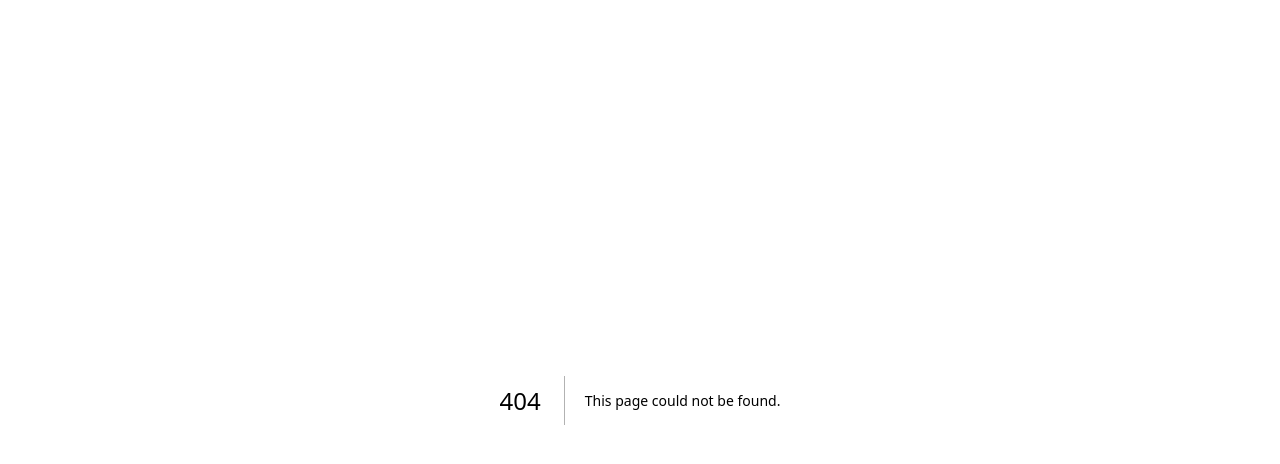
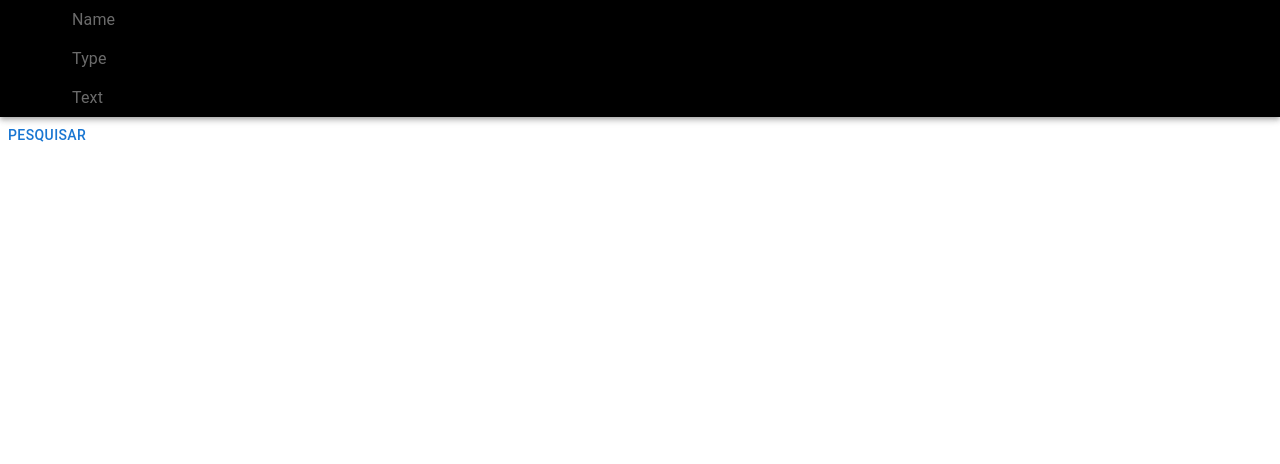
Before and after one commit to KleitonEwerton/builder-mtg-with-nextjs, a Next.js app: page /cards/advancedSearch in a window 1280 px wide. Before the commit this address had no page. Shown: the top 464 px of the page. Built offline with nearby package versions, Linux system fonts and the light colour scheme.

Commit message:
advanced seach de forma individual. TODO: Estilizar

```diff
--- /dev/null
+++ b/src/app/cards/advancedSearch/page.tsx
@@ -0,0 +1,110 @@
+"use client";
+import { styled, alpha } from "@mui/material/styles";
+import AppBar from "@mui/material/AppBar";
+import Box from "@mui/material/Box";
+import Toolbar from "@mui/material/Toolbar";
+import InputBase from "@mui/material/InputBase";
+import SearchIcon from "@mui/icons-material/Search";
+import { useRouter } from "next/navigation";
+import { Button } from "@mui/material";
+import { useState, useEffect } from "react";
+
+const Search = styled("div")(({ theme }) => ({
+  position: "relative",
+  borderRadius: theme.shape.borderRadius,
+  backgroundColor: alpha(theme.palette.common.black, 1),
+  "&:hover": {
+    backgroundColor: alpha(theme.palette.common.white, 0.25),
+  },
+  marginLeft: 0,
+  width: "100%",
+}));
+
+const SearchIconWrapper = styled("div")(({ theme }) => ({
+  padding: theme.spacing(0, 2),
+  height: "100%",
+  position: "absolute",
+  pointerEvents: "none",
+  backgroundColor: alpha(theme.palette.common.black, 1),
+  display: "flex",
+  alignItems: "center",
+  justifyContent: "center",
+}));
+
+const Input = styled(InputBase)(({ theme }) => ({
+  color: "inherit",
+  width: "100%",
+  backgroundColor: alpha(theme.palette.common.black, 1),
+  "& .MuiInputBase-input": {
+    padding: theme.spacing(1, 1, 1, 0),
+    paddingLeft: `calc(1em + ${theme.spacing(4)})`,
+    transition: theme.transitions.create("width"),
+  },
+}));
+
+const Tool = styled(Toolbar)(({ theme }) => ({
+  backgroundColor: alpha(theme.palette.common.black, 1),
+}));
+
+export default function AdvancedSearch() {
+  const [query, setQuery] = useState(""); // Estado para armazenar o valor da pesquisa
+  const [name, setName] = useState(""); // Estado para armazenar o nome da carta
+  const [oracle, setOracle] = useState(""); // Estado para armazenar o texto do oracle
+  const [type, setType] = useState(""); // Estado para armazenar o tipo da carta
+
+  const router = useRouter();
+
+  useEffect(() => {
+    // Atualiza a query sempre que name, oracle ou type mudam
+    const buildQuery = () => {
+      const parts = [];
+      if (name) parts.push(`name:${name}`);
+      if (oracle) parts.push(`(oracle:${oracle.split(' ').join(' oracle:')})`);
+      if (type) parts.push(`type:${type}`);
+      return parts.join(' ');
+    };
+
+    setQuery(buildQuery());
+  }, [name, oracle, type]);
+
+  const handleSearch = () => {
+    console.log("1 - Pesquisar por:", query);
+    if (query.length > 0) {
+      router.push(`/cards/list?search=${query}`); // Redireciona para a página com query string
+      console.log("2 - Pesquisar por:", query);
+    }
+  };
+
+  return (
+    <Box sx={{ flexGrow: 1 }}>
+      <AppBar position="static">
+        <Tool>
+          <Search>
+            <SearchIconWrapper>
+              <SearchIcon />
+            </SearchIconWrapper>
+            <Input
+              placeholder="Name"
+              inputProps={{ "aria-label": "search" }}
+              onChange={(e) => setName(e.target.value)}
+              sx={{ width: "100%" }}
+            />
+            <Input
+              placeholder="Type"
+              inputProps={{ "aria-label": "search" }}
+              onChange={(e) => setType(e.target.value)}
+              sx={{ width: "100%" }}
+            />
+            <Input
+              placeholder="Text"
+              inputProps={{ "aria-label": "search" }}
+              onChange={(e) => setOracle(e.target.value)}
+              sx={{ width: "100%" }}
+            />
+          </Search>
+        </Tool>
+      </AppBar>
+      <Button onClick={handleSearch}>Pesquisar</Button>
+    </Box>
+  );
+}
--- a/src/app/cards/list/page.tsx
+++ b/src/app/cards/list/page.tsx
@@ -24,7 +24,8 @@ import MoreVertIcon from "@mui/icons-material/MoreVert";
 import { styled as muiStyled } from "@mui/material/styles";
 import FormattedText from "../../../../utils/formated";
 import { Container } from "@mui/material";
-import AdvancedSearch from "../basicSearch";
+import BasicSearch from "../basicSearch";
+import { useRouter } from "next/navigation";
 
 const Item = styled(Paper)(({ theme }) => ({
   backgroundColor: "#fff",
@@ -49,8 +50,18 @@ const ExpandMore = muiStyled((props: any) => {
 export default function CardsList() {
   const [cardsData, setCardData] = useState<Scry.Card[] | null>(null);
   const [expanded, setExpanded] = useState<{ [key: string]: boolean }>({});
-  const searchParams = new URLSearchParams(window.location.search); // Alternativa para capturar o search query
-  const search = searchParams.get("search");
+  const [search, setSearch] = useState<string | null>(null);
+  const router = useRouter();
+
+  useEffect(() => {
+    // Captura o parâmetro de busca da URL
+    const query = new URLSearchParams(window.location.search);
+    const searchQuery = query.get("search");
+    setSearch(searchQuery);
+    console.log("search -> ", searchQuery);
+
+    // Adicione aqui a lógica para buscar os dados com base no valor de searchQuery
+  }, [router.asPath]); // Dependência em router.asPath para detectar mudanças na URL
 
   const handleExpandClick = (id: string) => {
     setExpanded((prevExpanded) => ({
@@ -78,7 +89,7 @@ export default function CardsList() {
 
   return (
     <Container maxWidth="lg">
-      <AdvancedSearch />
+      <BasicSearch />
       <Box sx={{ flexGrow: 1, padding: 2 }}>
         <Grid
           container
@@ -113,11 +124,11 @@ export default function CardsList() {
                       objectFit: "contain", // Garante que a imagem não seja cortada
                       maxHeight: "300px", // Limita a altura máxima da imagem
                     }}
-                    // image={
-                    //   card.image_uris?.large ||
-                    //   card.image_uris?.normal ||
-                    //   card.image_uris?.small
-                    // }
+                    image={
+                      card.image_uris?.large ||
+                      card.image_uris?.normal ||
+                      card.image_uris?.small
+                    }
                     alt={card.name}
                   />
                   <CardActions disableSpacing>
@@ -138,14 +149,9 @@ export default function CardsList() {
                   </CardActions>
                   <Collapse in={expanded[card.id]} timeout="auto" unmountOnExit>
                     <CardContent>
-                      <Typography
-                        variant="body2"
-                        sx={{ color: "text.secondary" }}
-                      >
-                        <FormattedText
-                          text={card.oracle_text || ""}
-                        ></FormattedText>
-                      </Typography>
+                      <FormattedText
+                        text={card.oracle_text || ""}
+                      ></FormattedText>
                     </CardContent>
                   </Collapse>
                 </Card>
```
Also changed, not shown: utils/formated.tsx (+10 -4 lines).
